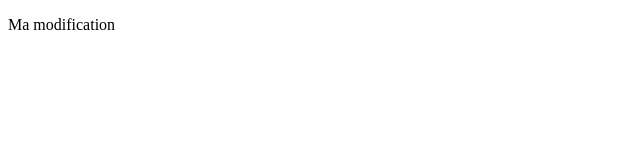
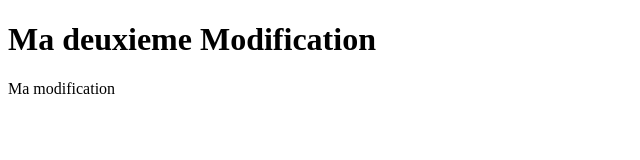
Before and after one commit to cchhiiaac/coursWF3, a plain HTML site: page index.html in a window 1280 px wide. Shown: the whole page, without its empty margins (0-640 px from the left). Drawn offline with Linux system fonts and the light colour scheme.

Commit message:
H1 moidified

```diff
--- a/index.html
+++ b/index.html
@@ -8,6 +8,7 @@
     <title>Document</title>
 </head>
 <body>
+    <h1>Ma deuxieme Modification</h1>
     <p>Ma modification</p>
     <script src="js/app.js"></script>
 </body>
```
